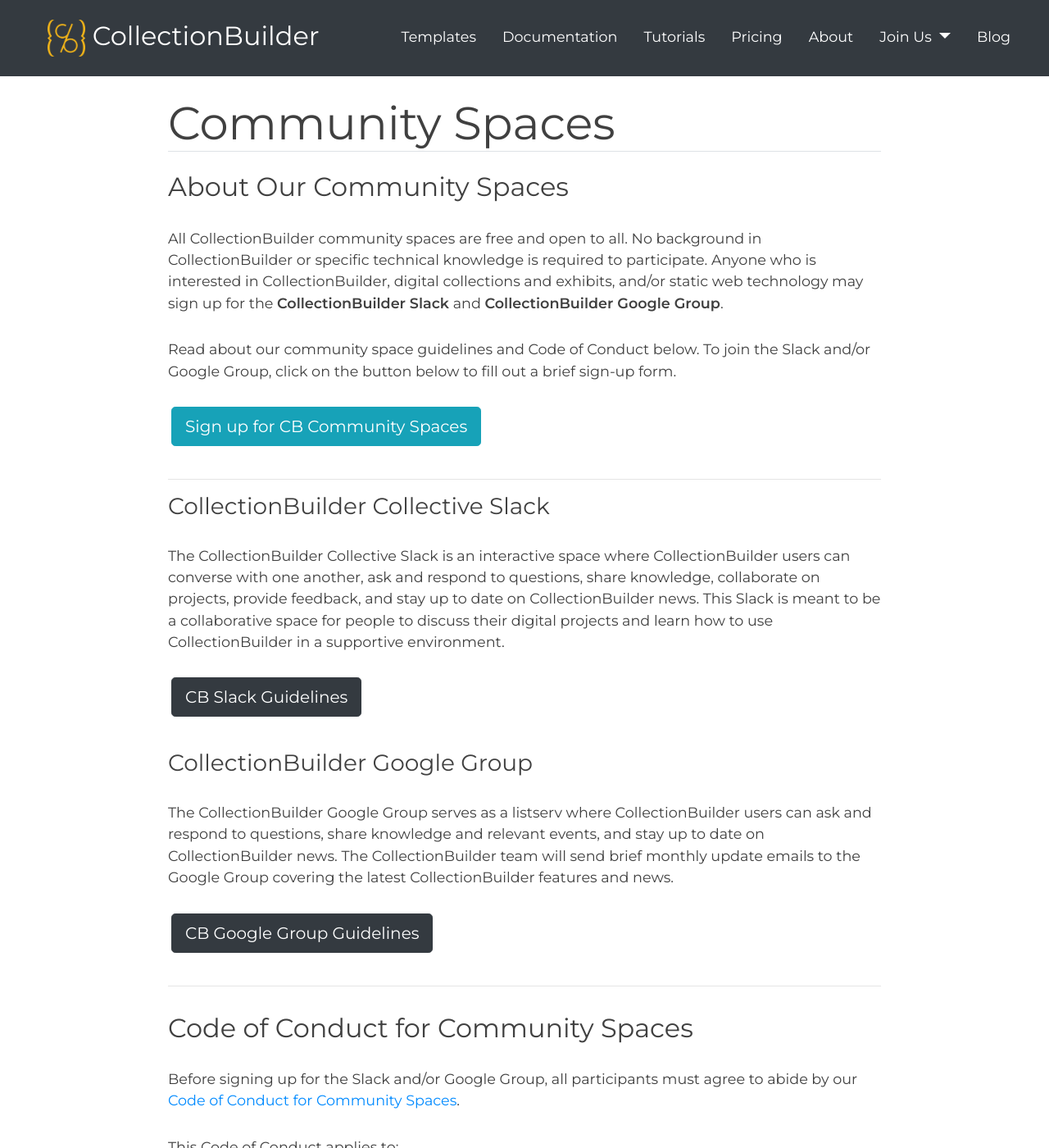
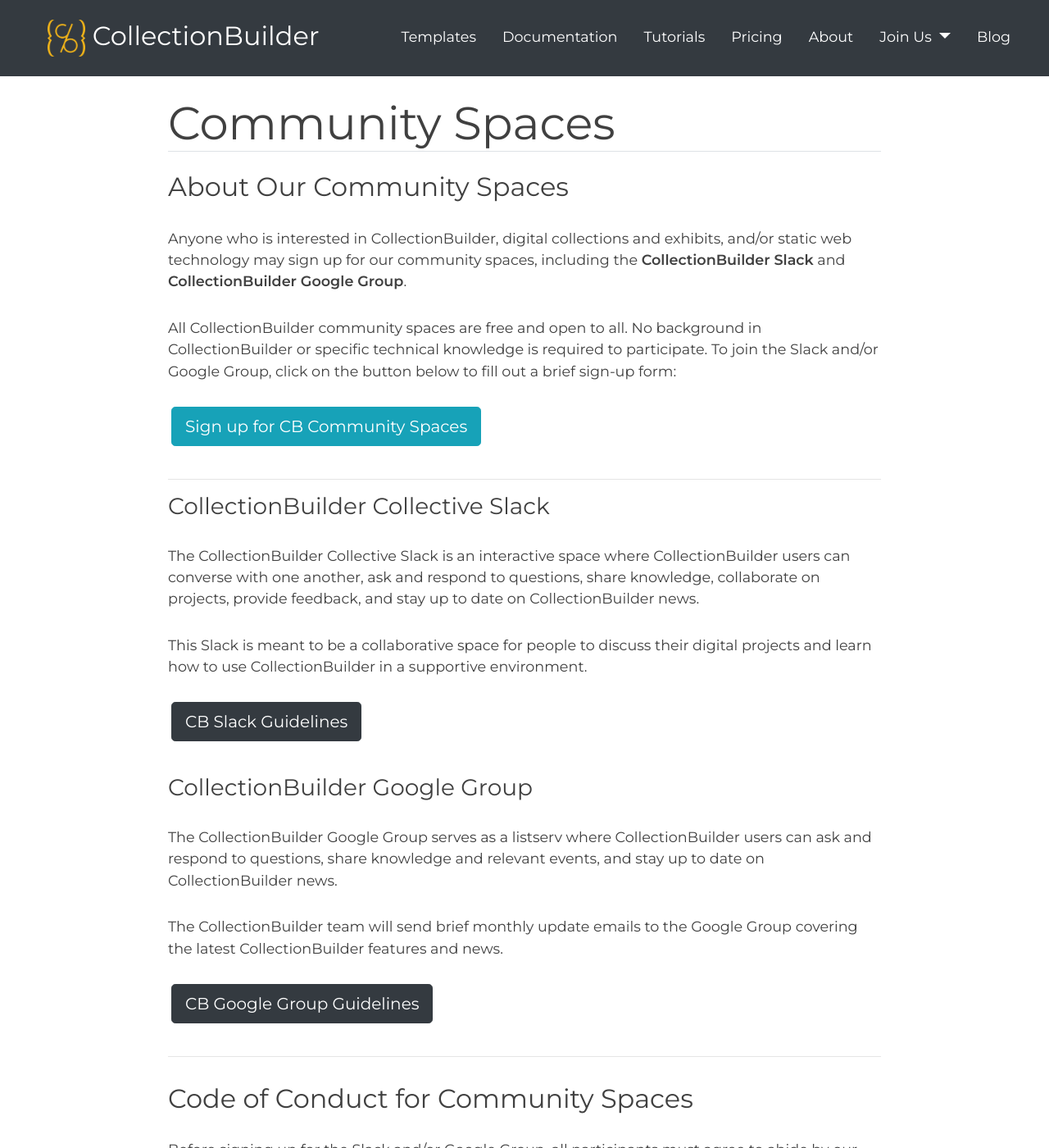
Before and after one commit to CollectionBuilder/collectionbuilder.github.io, a Jekyll site: the page built from pages/community/community-spaces.md, in a window 1280 px wide and 1400 px high. Shown: the whole window at 82% size. Built offline with Jekyll 4.4.1, drawn with Linux system fonts in a browser that asks for light colours; comment, search, counter and statistics services are not loaded.

Commit message:
Shorten intro text

```diff
--- a/pages/community/community-spaces.md
+++ b/pages/community/community-spaces.md
@@ -6,9 +6,9 @@
 
 ## About Our Community Spaces
 
-All CollectionBuilder community spaces are free and open to all. No background in CollectionBuilder or specific technical knowledge is required to participate. Anyone who is interested in CollectionBuilder, digital collections and exhibits, and/or static web technology may sign up for the **CollectionBuilder Slack** and **CollectionBuilder Google Group**.
+Anyone who is interested in CollectionBuilder, digital collections and exhibits, and/or static web technology may sign up for our community spaces, including the **CollectionBuilder Slack** and **CollectionBuilder Google Group**.
 
-Read about our community space guidelines and Code of Conduct below. To join the Slack and/or Google Group, click on the button below to fill out a brief sign-up form.
+All CollectionBuilder community spaces are free and open to all. No background in CollectionBuilder or specific technical knowledge is required to participate. To join the Slack and/or Google Group, click on the button below to fill out a brief sign-up form:
 
 <div class="text-left">
     <a href="https://forms.gle/GVb7STSWyq2tto3NA" target="_blank" class="btn btn-info btn-lg mb-4 mx-1">Sign up for CB Community Spaces</a>
@@ -18,7 +18,9 @@
 
 ### CollectionBuilder Collective Slack
 
-The CollectionBuilder Collective Slack is an interactive space where CollectionBuilder users can converse with one another, ask and respond to questions, share knowledge, collaborate on projects, provide feedback, and stay up to date on CollectionBuilder news. This Slack is meant to be a collaborative space for people to discuss their digital projects and learn how to use CollectionBuilder in a supportive environment.
+The CollectionBuilder Collective Slack is an interactive space where CollectionBuilder users can converse with one another, ask and respond to questions, share knowledge, collaborate on projects, provide feedback, and stay up to date on CollectionBuilder news.
+
+This Slack is meant to be a collaborative space for people to discuss their digital projects and learn how to use CollectionBuilder in a supportive environment.
 
 <div class="text-left">
     <a href="{{ '/slack-guidelines/' | relative_url }}" target="_blank" class="btn btn-dark btn-lg mb-4 mx-1">CB Slack Guidelines</a>
@@ -27,7 +29,9 @@
 {:.pt-3}
 ### CollectionBuilder Google Group
 
-The CollectionBuilder Google Group serves as a listserv where CollectionBuilder users can ask and respond to questions, share knowledge and relevant events, and stay up to date on CollectionBuilder news. The CollectionBuilder team will send brief monthly update emails to the Google Group covering the latest CollectionBuilder features and news.
+The CollectionBuilder Google Group serves as a listserv where CollectionBuilder users can ask and respond to questions, share knowledge and relevant events, and stay up to date on CollectionBuilder news.
+
+The CollectionBuilder team will send brief monthly update emails to the Google Group covering the latest CollectionBuilder features and news.
 
 <div class="text-left">
     <a href="{{ '/google-group-guidelines/' | relative_url }}" target="_blank" class="btn btn-dark btn-lg mb-4 mx-1">CB Google Group Guidelines</a>
```
